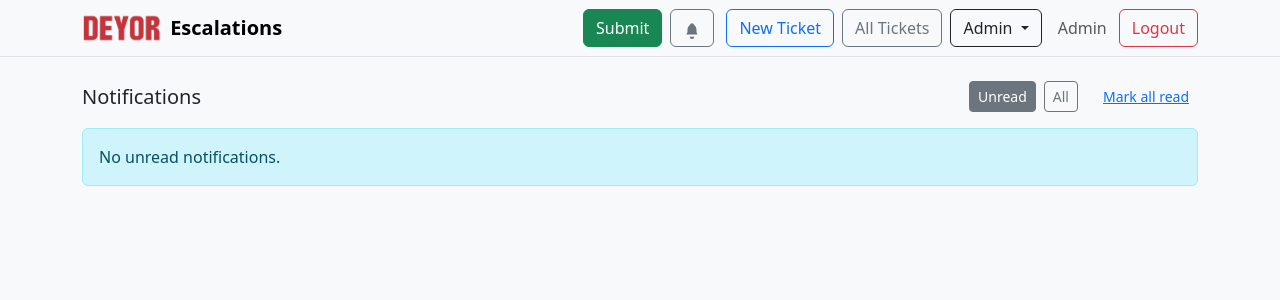
After one commit to cg-creator/deyor-escalations, a Flask app: page /notifications in a window 1280 px wide. The commit adds this page. Shown: the top 300 px of the page. Run offline with Flask 3, Linux system fonts and the light colour scheme; a user stored in the database is signed in.

Commit message:
Notifications: dedupe, unread-only bell, notifications page with pagination; mark-as-read on click; scope mark-all to current user

```diff
--- a/app.py
+++ b/app.py
@@ -352,13 +352,16 @@ app.jinja_env.filters['fmt_ist'] = fmt_dt_ist
 def inject_nav_notifications():
     try:
         if current_user.is_authenticated:
-            founder_emails = set(e[0].lower() for e in db.session.query(Founder.email).all())
-            is_founder_user = (getattr(current_user, 'email', '') or '').lower() in founder_emails
-            if getattr(current_user, 'role', None) == 'admin' or is_founder_user:
-                base_q = Notification.query
-            else:
-                base_q = Notification.query.filter_by(user_id=current_user.id)
-            notes = base_q.order_by(Notification.created_at.desc()).limit(10).all()
+            # Scope navbar dropdown to ONLY the current user's notifications to avoid duplicates
+            base_q = Notification.query.filter_by(user_id=current_user.id)
+            # Show only unread items in the bell dropdown
+            notes = (
+                base_q
+                .filter_by(is_read=False)
+                .order_by(Notification.created_at.desc())
+                .limit(10)
+                .all()
+            )
             unread_count = base_q.filter_by(is_read=False).count()
             return dict(nav_notifications=notes, nav_unread_count=unread_count)
     except Exception as e:
@@ -799,8 +802,24 @@ def create_notifications_for_event(kind: str, ticket: Ticket, message: str, acto
     try:
         ids = recipients_for_ticket(ticket)
         for uid in ids:
-            n = Notification(user_id=uid, type=kind, ticket_id=ticket.id, message=message, actor_id=(actor.id if actor else None))
-            db.session.add(n)
+            # Deduplicate: if an unread notification of same type/ticket already exists for this user, skip creating another
+            try:
+                exists = (
+                    Notification.query
+                    .filter_by(user_id=uid, type=kind, ticket_id=ticket.id, is_read=False)
+                    .first()
+                )
+            except Exception:
+                exists = None
+            if exists is None:
+                n = Notification(
+                    user_id=uid,
+                    type=kind,
+                    ticket_id=ticket.id,
+                    message=message,
+                    actor_id=(actor.id if actor else None),
+                )
+                db.session.add(n)
         db.session.commit()
     except Exception as e:
         print(f"[warn] create_notifications_for_event failed: {e}")
@@ -810,16 +829,87 @@ def create_notifications_for_event(kind: str, ticket: Ticket, message: str, acto
 @login_required
 def mark_all_notifications_read():
     try:
-        q = Notification.query
-        if getattr(current_user, 'role', None) != 'admin':
-            q = q.filter_by(user_id=current_user.id)
+        q = Notification.query.filter_by(user_id=current_user.id)
         for n in q.filter_by(is_read=False).all():
             n.is_read = True
         db.session.commit()
         flash('Notifications marked as read.', 'success')
     except Exception as e:
         print(f"[warn] mark_all_notifications_read failed: {e}")
-    return redirect(url_for('list_tickets'))
+    # Return user to the same page/dropdown context when possible
+    return redirect(request.referrer or url_for('list_tickets'))
+
+
+# ---- Notifications UI ----
+@app.route('/notifications')
+@login_required
+def notifications_list():
+    """List notifications for the current user with pagination.
+    The bell dropdown only shows unread; this page can show unread or all.
+    """
+    try:
+        status = (request.args.get('status') or 'unread').strip().lower()
+        page = int((request.args.get('page') or '1').strip() or '1')
+        per_page = 20
+    except Exception:
+        status = 'unread'
+        page = 1
+        per_page = 20
+
+    base_q = Notification.query.filter_by(user_id=current_user.id)
+    if status == 'all':
+        q = base_q
+    else:
+        q = base_q.filter_by(is_read=False)
+
+    total = q.count()
+    pages = (total + per_page - 1) // per_page if per_page else 1
+    items = (
+        q.order_by(Notification.created_at.desc())
+         .offset((page - 1) * per_page)
+         .limit(per_page)
+         .all()
+    )
+
+    return render_template(
+        'notifications.html',
+        items=items,
+        status=status,
+        page=page,
+        pages=pages,
+        total=total,
+    )
+
+
+@app.route('/notifications/<int:nid>/read', methods=['POST'])
+@login_required
+def mark_notification_read(nid: int):
+    """Mark a single notification as read if it belongs to the current user."""
+    try:
+        n = Notification.query.get_or_404(nid)
+        if n.user_id == current_user.id:
+            n.is_read = True
+            db.session.commit()
+            flash('Notification marked as read.', 'success')
+    except Exception as e:
+        print(f"[warn] mark_notification_read failed: {e}")
+    return redirect(request.referrer or url_for('notifications_list'))
+
+
+@app.route('/notifications/<int:nid>/go')
+@login_required
+def go_notification(nid: int):
+    """Open a notification target (ticket) and mark it read for the current user."""
+    try:
+        n = Notification.query.get_or_404(nid)
+        if n.user_id == current_user.id and not n.is_read:
+            n.is_read = True
+            db.session.commit()
+        if n.ticket_id:
+            return redirect(url_for('ticket_detail', ticket_id=n.ticket_id))
+    except Exception as e:
+        print(f"[warn] go_notification failed: {e}")
+    return redirect(url_for('notifications_list'))
 
 
 def notify_resolved(ticket: Ticket) -> None:
--- a/templates/base.html
+++ b/templates/base.html
@@ -35,7 +35,7 @@
               <div class="dropdown-menu dropdown-menu-end p-0" style="min-width: 320px; max-height: 360px; overflow:auto;">
                 <div class="list-group list-group-flush">
                   {% for n in nav_notifications %}
-                    <a class="list-group-item list-group-item-action d-flex justify-content-between align-items-start {{ n.is_read and 'opacity-75' or '' }}" href="{{ n.ticket_id and url_for('ticket_detail', ticket_id=n.ticket_id) or '#' }}">
+                    <a class="list-group-item list-group-item-action d-flex justify-content-between align-items-start" href="{{ url_for('go_notification', nid=n.id) }}">
                       <div class="me-2 small">{{ n.message }}</div>
                       <small class="text-muted">{{ n.created_at|fmt_ist('%d %b %I:%M %p') }}</small>
                     </a>
@@ -43,8 +43,9 @@
                     <div class="p-3 text-muted small">No notifications</div>
                   {% endfor %}
                 </div>
-                <div class="border-top p-2 text-end">
-                  <form method="post" action="{{ url_for('mark_all_notifications_read') }}">
+                <div class="border-top p-2 d-flex justify-content-between align-items-center">
+                  <a class="btn btn-link btn-sm" href="{{ url_for('notifications_list') }}">View all</a>
+                  <form method="post" action="{{ url_for('mark_all_notifications_read') }}" class="mb-0">
                     <button class="btn btn-link btn-sm" type="submit">Mark all read</button>
                   </form>
                 </div>
--- /dev/null
+++ b/templates/notifications.html
@@ -0,0 +1,54 @@
+{% extends 'base.html' %}
+{% block content %}
+<div class="d-flex justify-content-between align-items-center mb-3">
+  <h5 class="mb-0">Notifications</h5>
+  <div class="d-flex align-items-center gap-2">
+    <a class="btn btn-outline-secondary btn-sm {{ status == 'unread' and 'active' or '' }}" href="{{ url_for('notifications_list', status='unread') }}">Unread</a>
+    <a class="btn btn-outline-secondary btn-sm {{ status == 'all' and 'active' or '' }}" href="{{ url_for('notifications_list', status='all') }}">All</a>
+    <form method="post" action="{{ url_for('mark_all_notifications_read') }}" class="ms-2">
+      <button class="btn btn-sm btn-link" type="submit">Mark all read</button>
+    </form>
+  </div>
+</div>
+
+{% if total == 0 %}
+  <div class="alert alert-info">No {{ status }} notifications.</div>
+{% else %}
+  <div class="list-group">
+    {% for n in items %}
+      <div class="list-group-item d-flex justify-content-between align-items-start {{ n.is_read and 'opacity-75' or '' }}">
+        <div class="me-3">
+          <div class="small">{{ n.message }}</div>
+          <div class="text-muted small">{{ n.created_at|fmt_ist('%d %b %Y, %I:%M %p') }}</div>
+        </div>
+        <div class="d-flex align-items-center gap-2">
+          {% if n.ticket_id %}
+            <a class="btn btn-sm btn-primary" href="{{ url_for('go_notification', nid=n.id) }}">Open</a>
+          {% endif %}
+          {% if not n.is_read %}
+            <form method="post" action="{{ url_for('mark_notification_read', nid=n.id) }}">
+              <button class="btn btn-sm btn-outline-secondary" type="submit">Mark read</button>
+            </form>
+          {% endif %}
+        </div>
+      </div>
+    {% endfor %}
+  </div>
+
+  <nav aria-label="Notifications pagination" class="mt-3">
+    <ul class="pagination mb-0">
+      <li class="page-item {{ page <= 1 and 'disabled' or '' }}">
+        <a class="page-link" href="{{ url_for('notifications_list', status=status, page=page-1) }}" tabindex="-1">Previous</a>
+      </li>
+      {% for p in range(1, pages + 1) %}
+        <li class="page-item {{ p == page and 'active' or '' }}">
+          <a class="page-link" href="{{ url_for('notifications_list', status=status, page=p) }}">{{ p }}</a>
+        </li>
+      {% endfor %}
+      <li class="page-item {{ page >= pages and 'disabled' or '' }}">
+        <a class="page-link" href="{{ url_for('notifications_list', status=status, page=page+1) }}">Next</a>
+      </li>
+    </ul>
+  </nav>
+{% endif %}
+{% endblock %}
```
